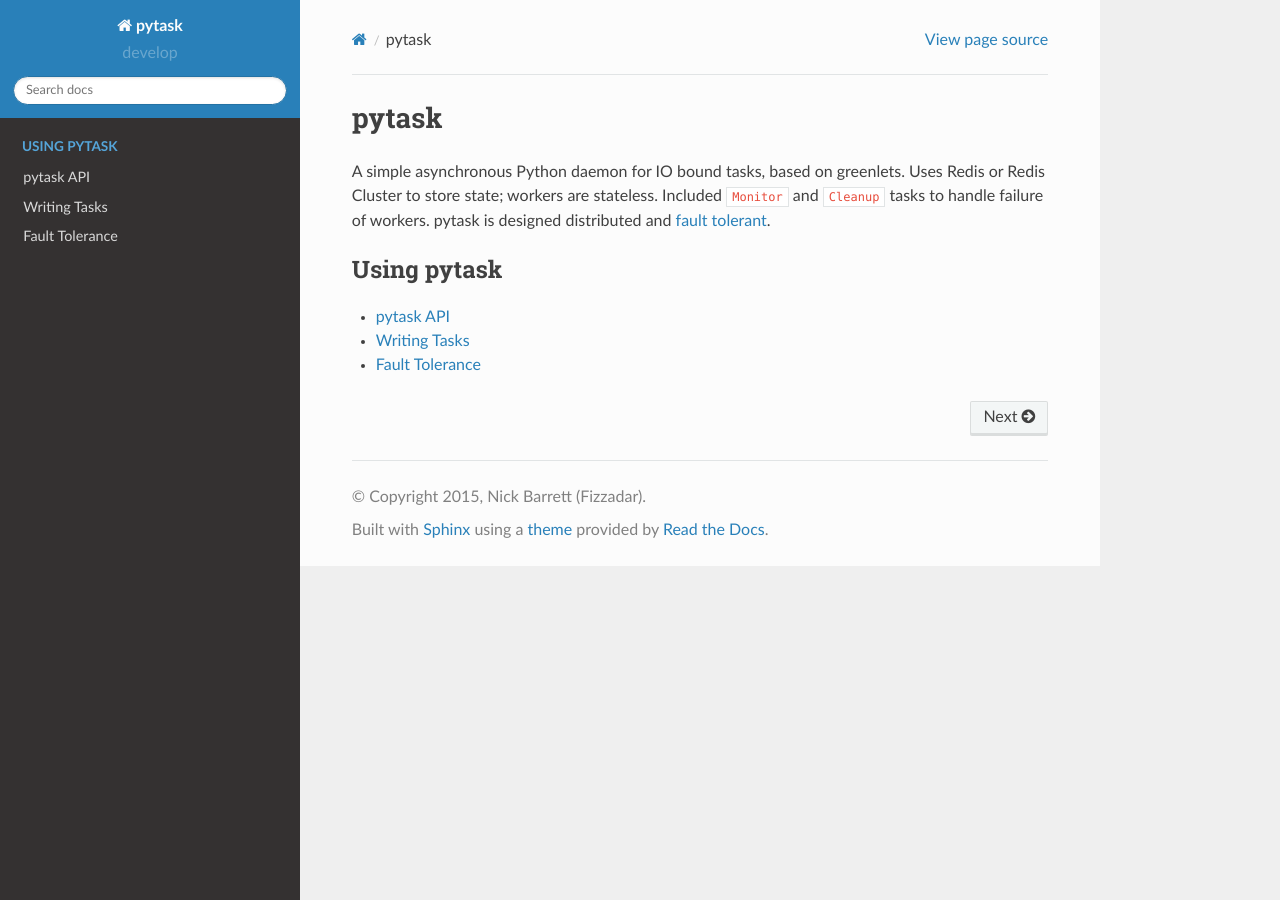
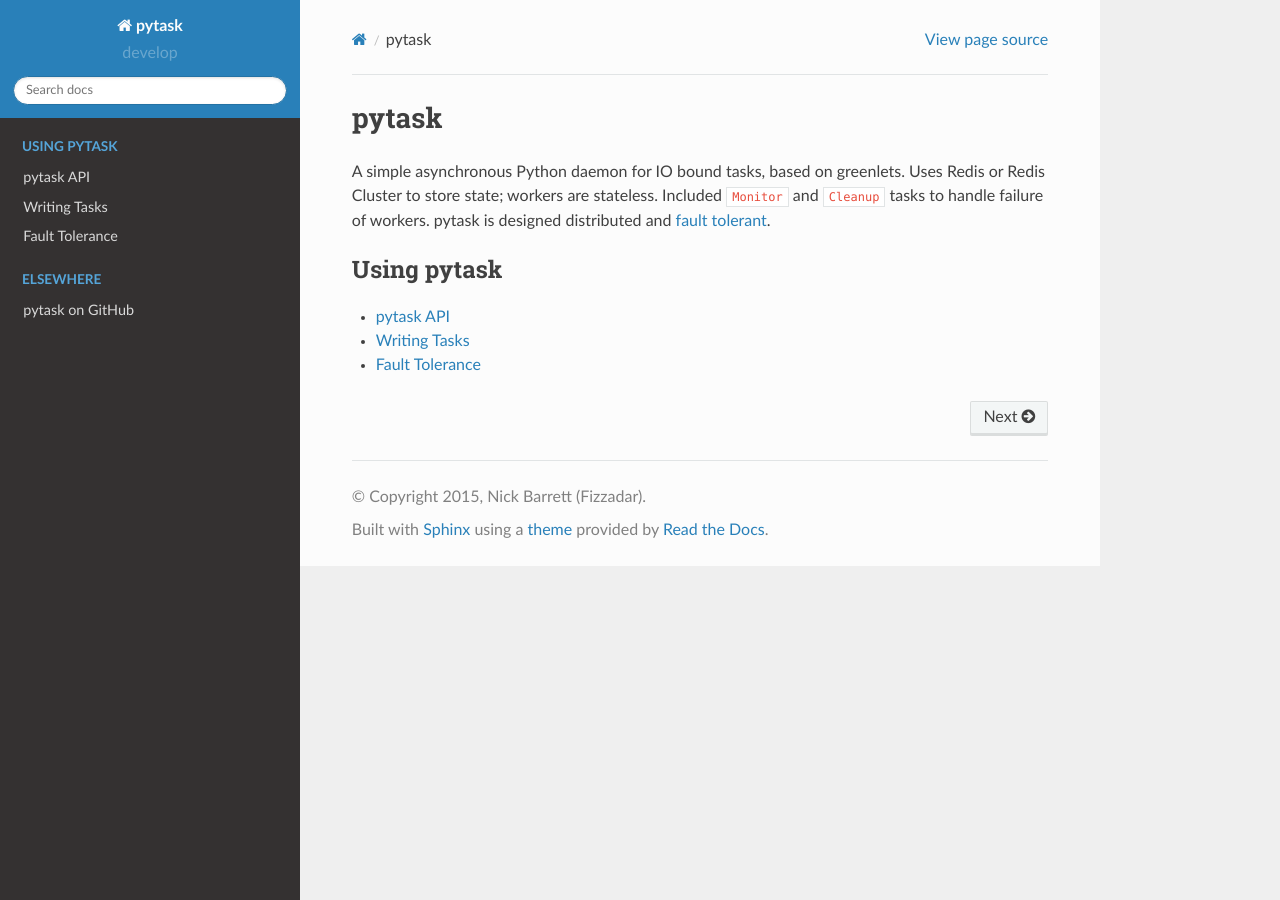
Before and after one commit to Oxygem/pytask, a Sphinx documentation site: the page built from docs/index.rst, in a window 1280 px wide. Built offline with Sphinx 7.4.7 and the Read the Docs theme 2.0.0, drawn with Linux system fonts in a browser that asks for light colours.

Commit message:
Doc update.

```diff
--- a/docs/index.rst
+++ b/docs/index.rst
@@ -13,3 +13,10 @@ tasks to handle failure of workers. pytask is designed distributed and :doc:`fau
     api
     writing_tasks
     fault_tolerance
+
+
+.. toctree::
+    :hidden:
+    :caption: Elsewhere
+
+    pytask on GitHub <http://github.com/Oxygem/pytask>
```
